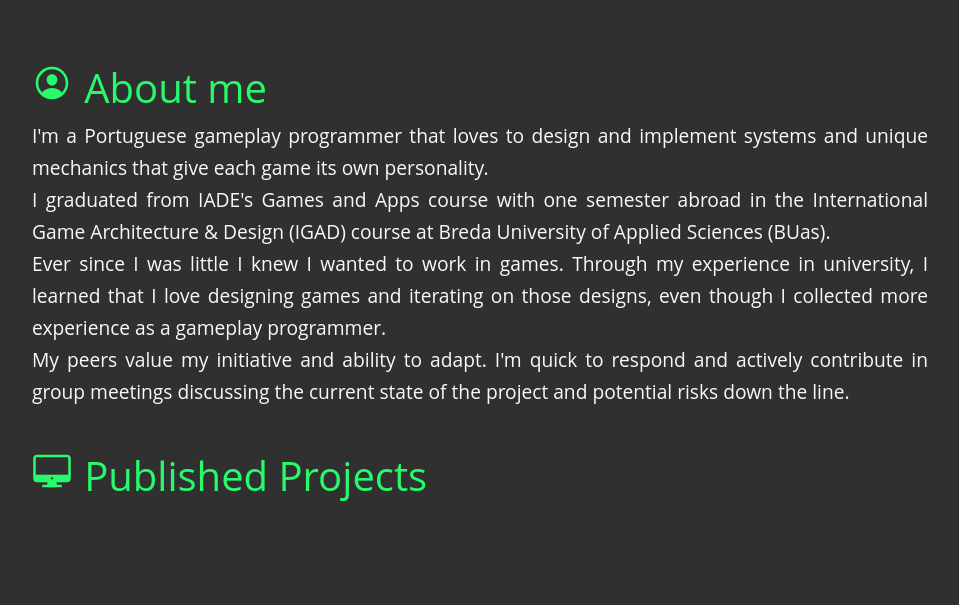
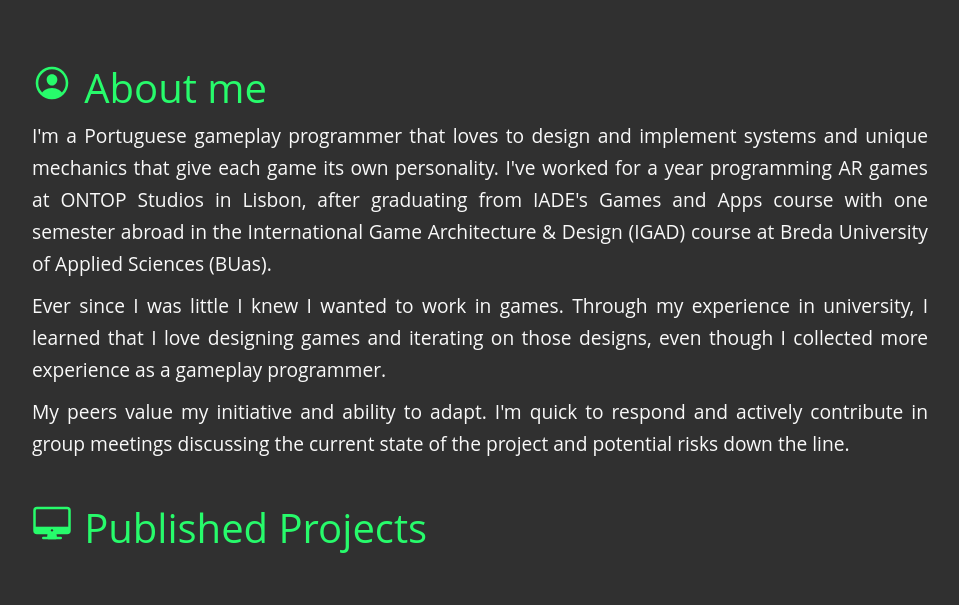
Before and after one commit to Ricardo-Cacheira/ricardo-cacheira.github.io, a plain HTML site: page index.html in a window 1280 px wide. Shown: the part 754-1359 px from the top of the page, without its empty margins (160-1119 px from the left). Drawn offline with nearby package versions, Linux system fonts and the light colour scheme.

Commit message:
Update description

```diff
--- a/index.html
+++ b/index.html
@@ -48,12 +48,12 @@
         </ion-item>
 
         <p class="animate">
-
             I'm a Portuguese gameplay programmer that loves to design and implement systems and unique mechanics that give each game its own personality.
-            <br> I graduated from IADE's Games and Apps course with one semester abroad in the International Game Architecture & Design (IGAD) course at Breda University of Applied Sciences (BUas).
-            <br> Ever since I was little I knew I wanted to work in games. Through my experience in university, I learned that I love designing games and iterating on those designs, even though I collected more experience as a gameplay programmer.
-            <br> My peers value my initiative and ability to adapt. I'm quick to respond and actively contribute in group meetings discussing the current state of the project and potential risks down the line.
+            I've worked for a year programming AR games at ONTOP Studios in Lisbon, after graduating from IADE's Games and Apps course with one
+            semester abroad in the International Game Architecture & Design (IGAD) course at Breda University of Applied Sciences (BUas).
         </p>
+        <p> Ever since I was little I knew I wanted to work in games. Through my experience in university, I learned that I love designing games and iterating on those designs, even though I collected more experience as a gameplay programmer.</p>
+        <p> My peers value my initiative and ability to adapt. I'm quick to respond and actively contribute in group meetings discussing the current state of the project and potential risks down the line. </p>
     </div>
 
     <div id="projects" class="section">
```
